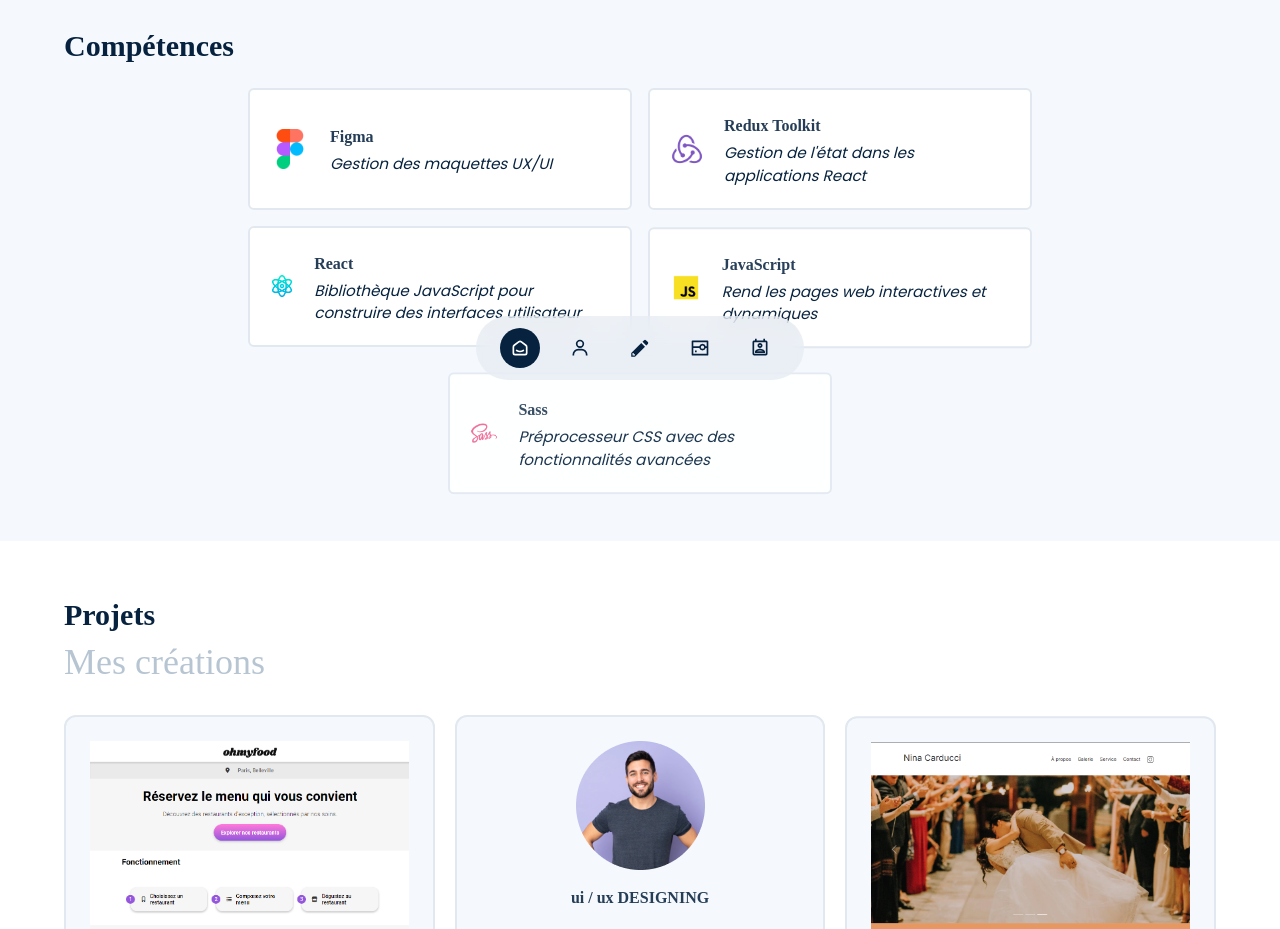
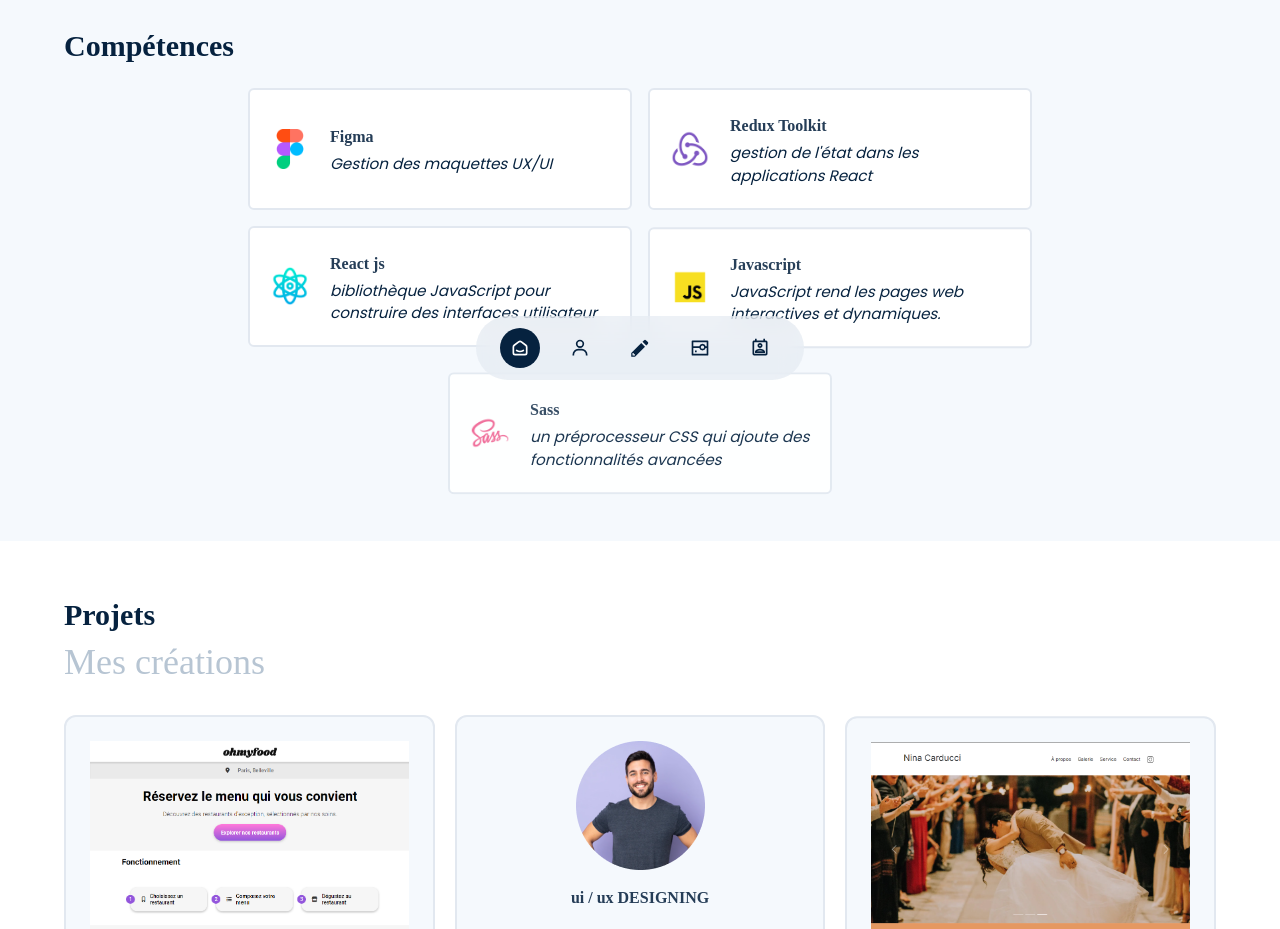
Before and after one commit to lolsono/portfolio, a React (Vite) app: page / in a window 1280 px wide. Shown: the part 1220-2149 px from the top of the page. Built offline with nearby package versions, Linux system fonts and the light colour scheme; a web font is replaced by a local one.

Commit message:
ajustement taille des icone skill

```diff
--- a/src/Content.js
+++ b/src/Content.js
@@ -75,25 +75,24 @@ export const content = {
       },
       {
         name: "Redux Toolkit",
-        para: "Gestion de l'état dans les applications React",
+        para: "gestion de l'état dans les applications React",
         logo: redux,
       },
       {
-        name: "React",
-        para: "Bibliothèque JavaScript pour construire des interfaces utilisateur",
+        name: "React js",
+        para: "bibliothèque JavaScript pour construire des interfaces utilisateur",
         logo: reactjs,
       },
       {
-        name: "JavaScript",
-        para: "Rend les pages web interactives et dynamiques",
+        name: "Javascript ",
+        para: "JavaScript rend les pages web interactives et dynamiques.",
         logo: javascript,
       },
       {
         name: "Sass",
-        para: "Préprocesseur CSS avec des fonctionnalités avancées",
+        para: "un préprocesseur CSS qui ajoute des fonctionnalités avancées",
         logo: sass,
-      }
-
+      },
     ],
     icon: MdArrowForward,
   },
--- a/src/components/Skills.jsx
+++ b/src/components/Skills.jsx
@@ -1,4 +1,3 @@
-
 import { content } from "../Content";
 
 const Skills = () => {
@@ -6,9 +5,8 @@ const Skills = () => {
 
   return (
     <section className="min-h-fit bg-bg_light_primary" id="skills">
-
       {/* content */}
-      <div className="md:container px-5  py-14">
+      <div className="md:container px-5 py-14">
         <h2 className="title" data-aos="fade-down">
           {skills.title}
         </h2>
@@ -20,21 +18,18 @@ const Skills = () => {
               key={i}
               data-aos="fade-up"
               data-aos-delay={i * 400}
-              className="bg-white sm:cursor-pointer
-               relative group w-full flex items-center
-                gap-5 p-5 max-w-sm rounded-md border-2 border-slate-200"
+              className="bg-white sm:cursor-pointer relative group w-full flex items-center gap-5 p-5 max-w-sm rounded-md border-2 border-slate-200"
             >
-              <div>
+              <div className="flex-shrink-0">
                 <img
                   src={skill.logo}
-                  alt="..."
-                  className="w-10 group-hover:scale-125 duration-200"
+                  alt={skill.name}
+                  className="w-10 h-10 group-hover:scale-125 duration-200"
                 />
               </div>
               <div>
                 <h6>{skill.name}</h6>
                 <p className="italic">{skill.para}</p>
-
               </div>
             </div>
           ))}
```
